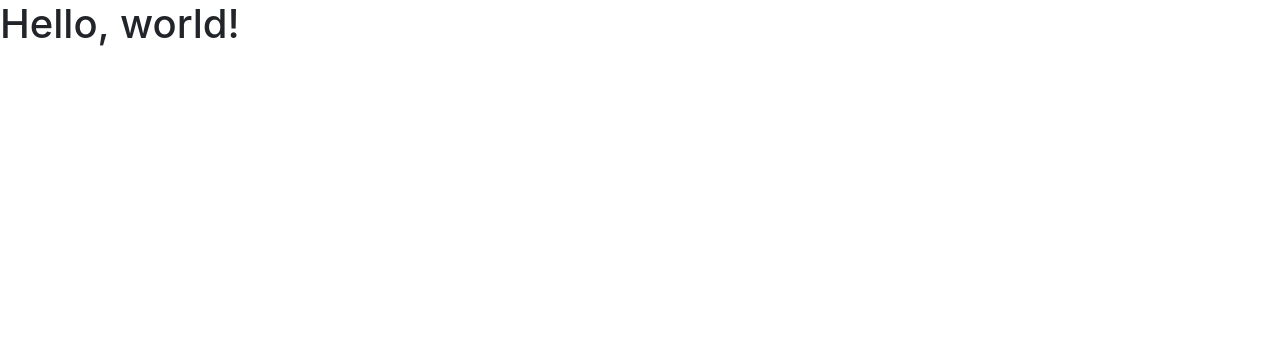
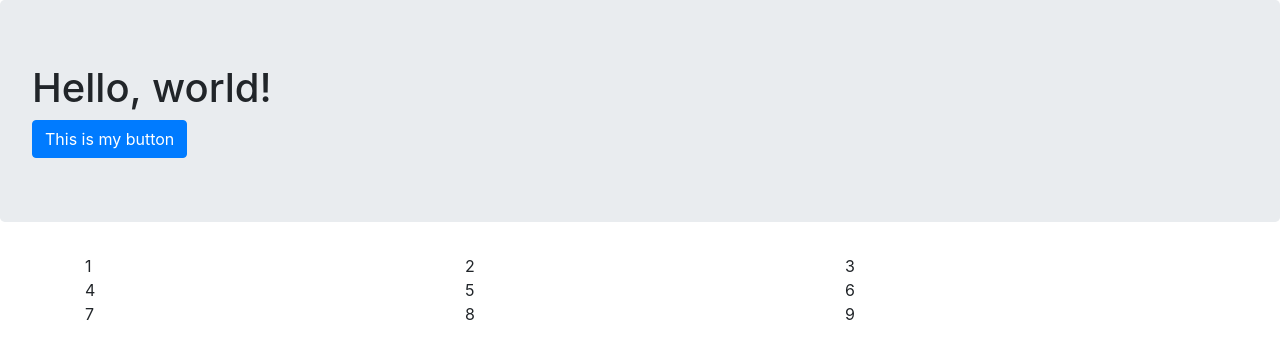
Before and after one commit to blakeleykilgore/week-4-demo, a plain HTML site: page index.html in a window 1280 px wide. Drawn offline with nearby package versions, Linux system fonts and the light colour scheme.

Commit message:
Add jumbotron banner and number boxes to html

```diff
--- a/index.html
+++ b/index.html
@@ -11,8 +11,26 @@
     <title>Hello, world!</title>
   </head>
   <body>
-    <h1>Hello, world!</h1>
+    <header class="jumbotron">
+      <div>
+        <h1>Hello, world!</h1>
+        <button class="btn btn-primary">This is my button</button>
+      </div>
+    </header>
 
+    <section class="container">
+      <div class="row">
+        <div class="col-12 col-md-6 col-lg-4">1</div>
+        <div class="col-12 col-md-6 col-lg-4">2</div>
+        <div class="col-12 col-md-6 col-lg-4">3</div>
+        <div class="col-12 col-md-6 col-lg-4">4</div>
+        <div class="col-12 col-md-6 col-lg-4">5</div>
+        <div class="col-12 col-md-6 col-lg-4">6</div>
+        <div class="col-12 col-md-6 col-lg-4">7</div>
+        <div class="col-12 col-md-6 col-lg-4">8</div>
+        <div class="col-12 col-md-6 col-lg-4">9</div>
+      </div>
+    </section>
     <!-- Optional JavaScript -->
     <!-- jQuery first, then Popper.js, then Bootstrap JS -->
     <script src="https://code.jquery.com/jquery-3.3.1.slim.min.js" integrity="sha384-q8i/X+965DzO0rT7abK41JStQIAqVgRVzpbzo5smXKp4YfRvH+8abtTE1Pi6jizo" crossorigin="anonymous"></script>
```
